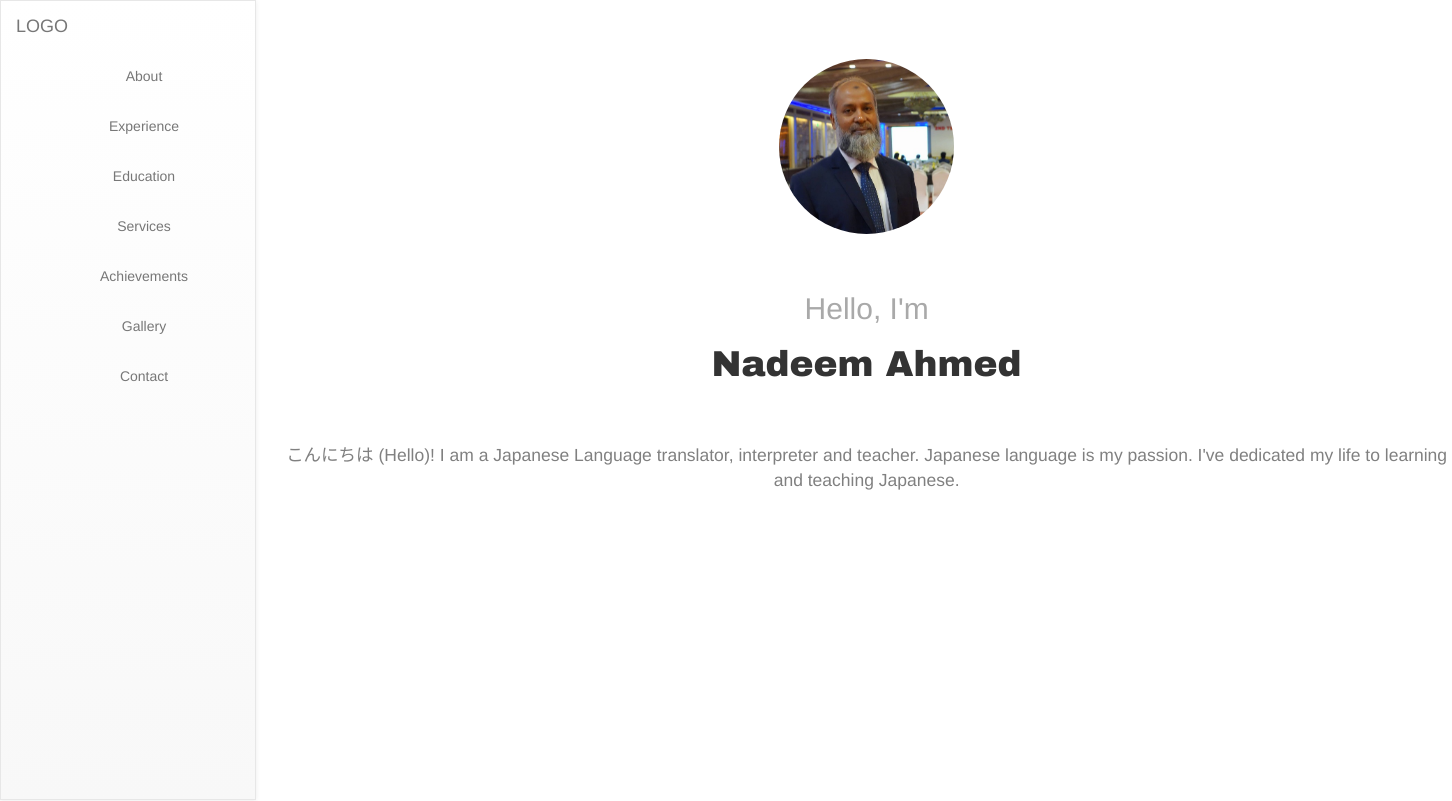
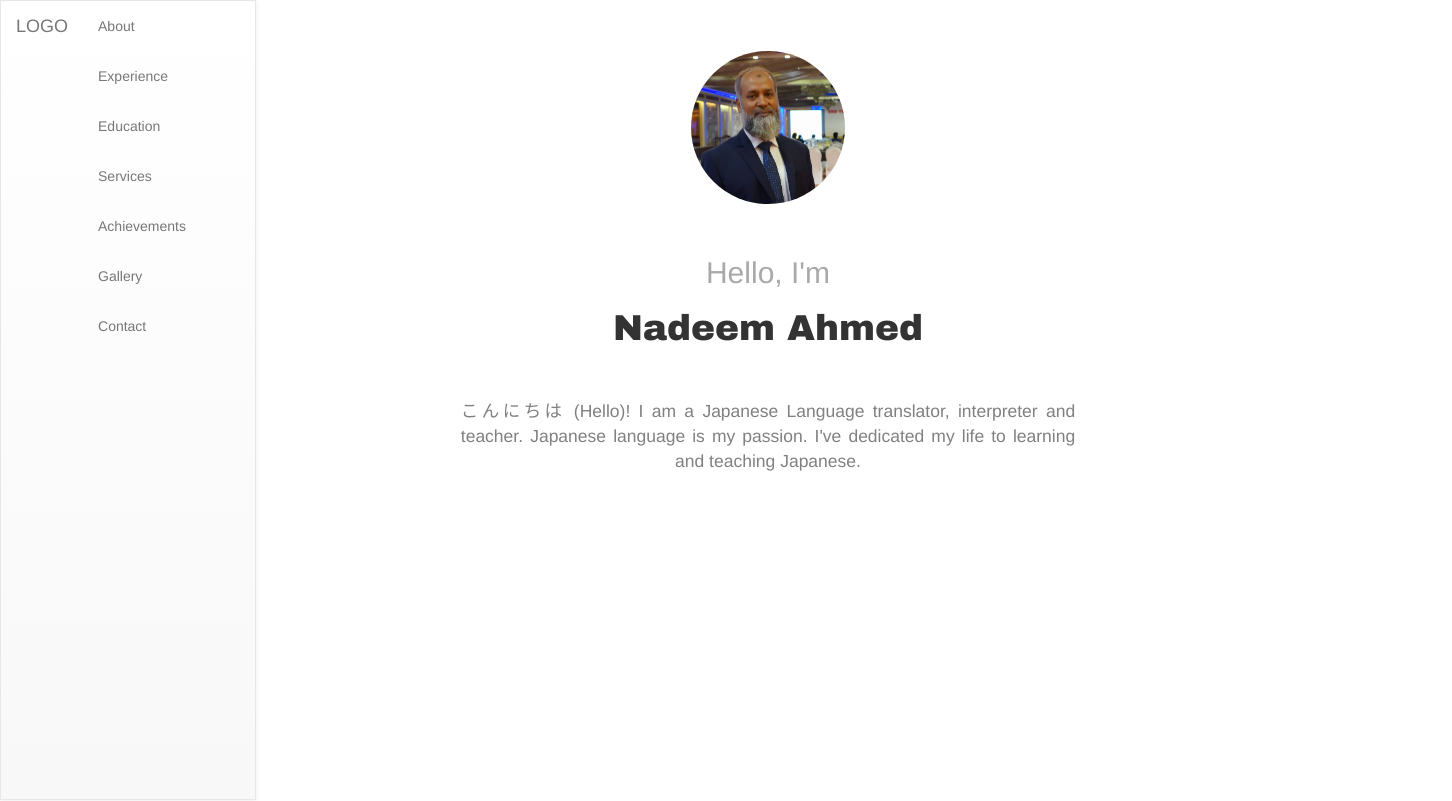
Before and after one commit to AnisaAisha/personal-website, a plain HTML site: page index.html in a window 1280 px wide. Shown: the top 801 px of the page, 1452 px wide, since content can reach past the window. Drawn offline with nearby package versions, Linux system fonts and the light colour scheme.

Commit message:
Update stylesheet.css

```diff
--- a/css/stylesheet.css
+++ b/css/stylesheet.css
@@ -1,5 +1,5 @@
 .navbar-fixed-left {
-  width: 20vw;
+  width: 20%;
   position: fixed;
   border-radius: 0;
   height: 100%;
@@ -8,15 +8,22 @@
 
 .navbar-fixed-left .navbar-nav > li {
   float: none;  /* Cancel default li float: left */
-  width: 20vw;
+  width: 20%;
 }
 
 .container {
-  height: 1000px;
+	float: right;
+	height: 1000px;
+	max-width: 80%;
+	text-align: center;
 }
 
-.wrapper {
-  margin-left: 22vw;
+.center-justify{
+	margin: 0 auto;
+	width: 60%;
+	text-align: justify;
+	-moz-text-align-last: center;
+	text-align-last: center;
 }
 
 img{
@@ -31,7 +38,3 @@ img{
 	margin-top: 5%;
 	margin-bottom: 5%;
 }
-
-.row{
-	text-align: center;
-}
```
